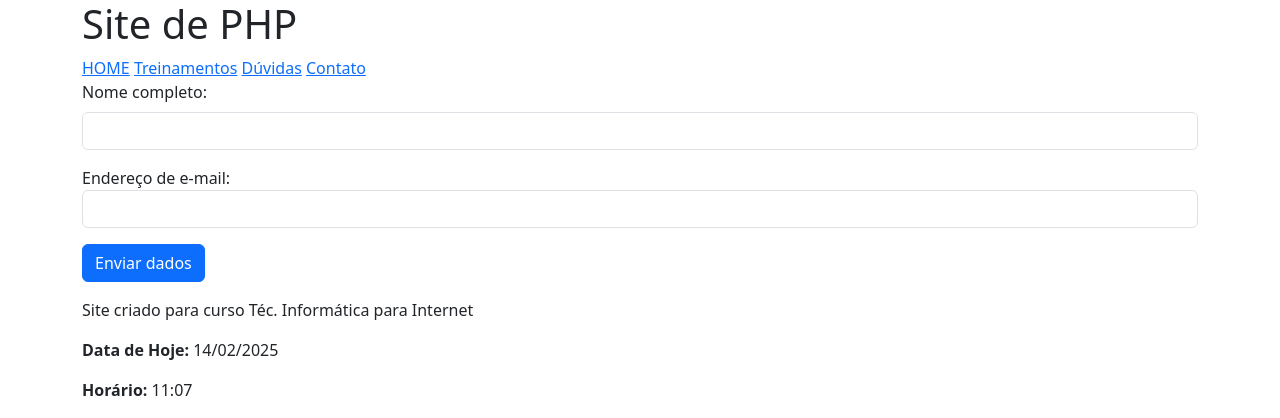
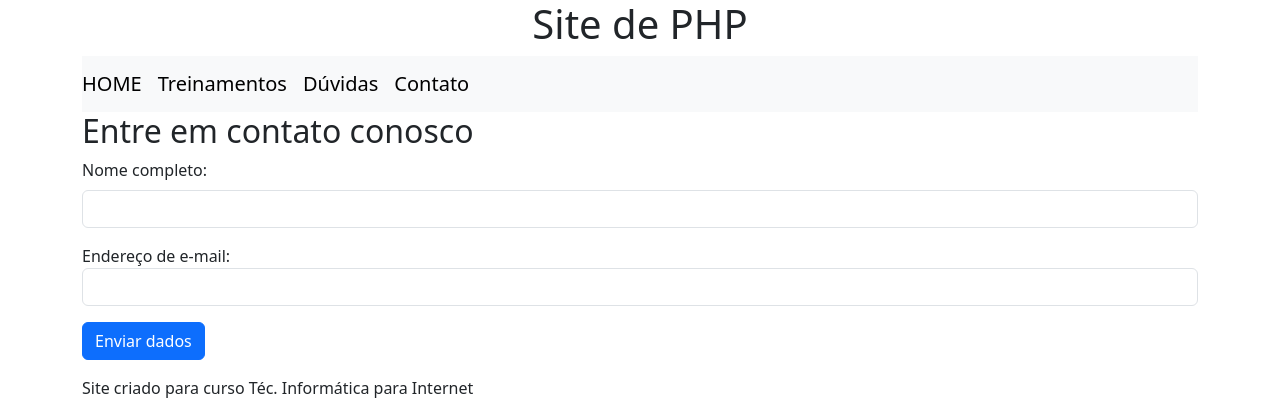
Before and after one commit to mourjulia/aulasphp, a PHP site: page /contato.php in a window 1280 px wide. Shown: the top 418 px of the page. Run offline with PHP 8.4, Linux system fonts and the light colour scheme.

Commit message:
adiconando comentários ao exercicio

```diff
--- a/11-site/components/cabecalho.php
+++ b/11-site/components/cabecalho.php
@@ -8,16 +8,18 @@
     <?php //array associativo
       $titulos = [
           'index.php' => 'Página Inicial',
-          'cursos.php' => 'cursos',
+          'cursos.php' => 'Cursos',
           'duvidas.php' => 'Duvidas',
           'contato.php' => 'Contato',
       ];
-      //obter o nome atual do arquivo
+      //obter o nome atual do arquivo //basename = Array super global
       $arquivoAtual = basename($_SERVER['SCRIPT_NAME']);
 
+      //fazendo um if/else
       $titulo = isset($titulos[$arquivoAtual]) ? $titulos[$arquivoAtual] : 'Título Padrão';
       $tituloCompleto = $titulo . ' - Site PHP';
 
+      //Saindo com titulo mo mavegador
       echo $tituloCompleto;
       ?>
     </title>
@@ -26,14 +28,14 @@
 </head>
 
 <body>
-    <div class="container">
+    <div class="container ">
         <header>
-            <h1>Site de PHP</h1>
-            <nav>
-                <a href="index.php">HOME</a>
-                <a href="cursos.php">Treinamentos</a>
-                <a href="duvidas.php">Dúvidas</a>
-                <a href="contato.php">Contato</a>
+            <h1 class="text-center">Site de PHP</h1>
+            <nav class="navbar navbar-expand-lg navbar-light bg-light">
+                <a class="navbar-brand" href="index.php">HOME</a>
+                <a class="navbar-brand" href="cursos.php">Treinamentos</a>
+                <a class="navbar-brand" href="duvidas.php">Dúvidas</a>
+                <a class="navbar-brand" href="contato.php">Contato</a>
             </nav>
         </header>
 
--- a/11-site/contato.php
+++ b/11-site/contato.php
@@ -1,6 +1,6 @@
 <?php include "components/cabecalho.php" ?>
 
-
+<h2>Entre em contato conosco</h2>
 <form action="" method="post">
 
 <div class="mb-3">
```
